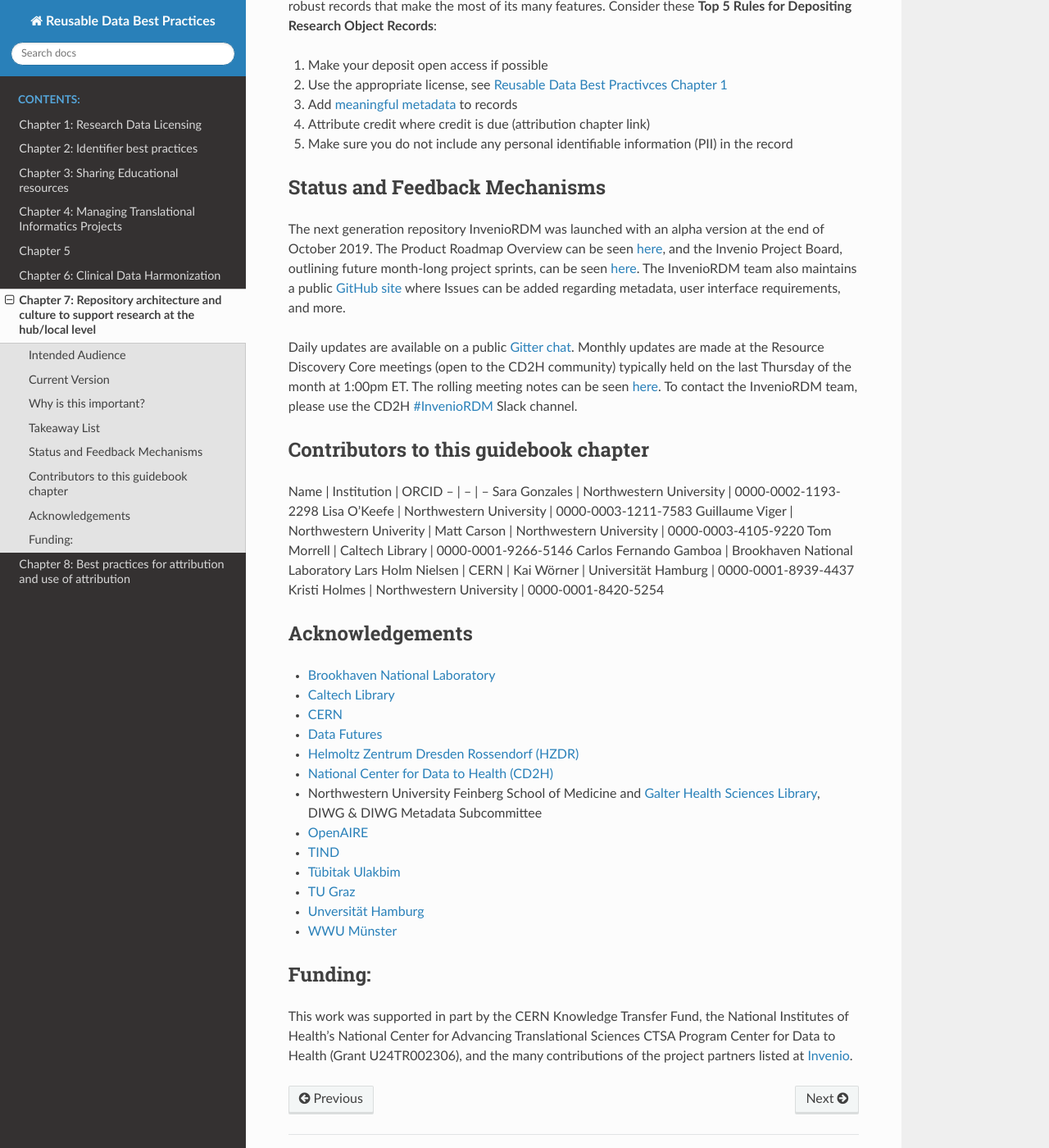
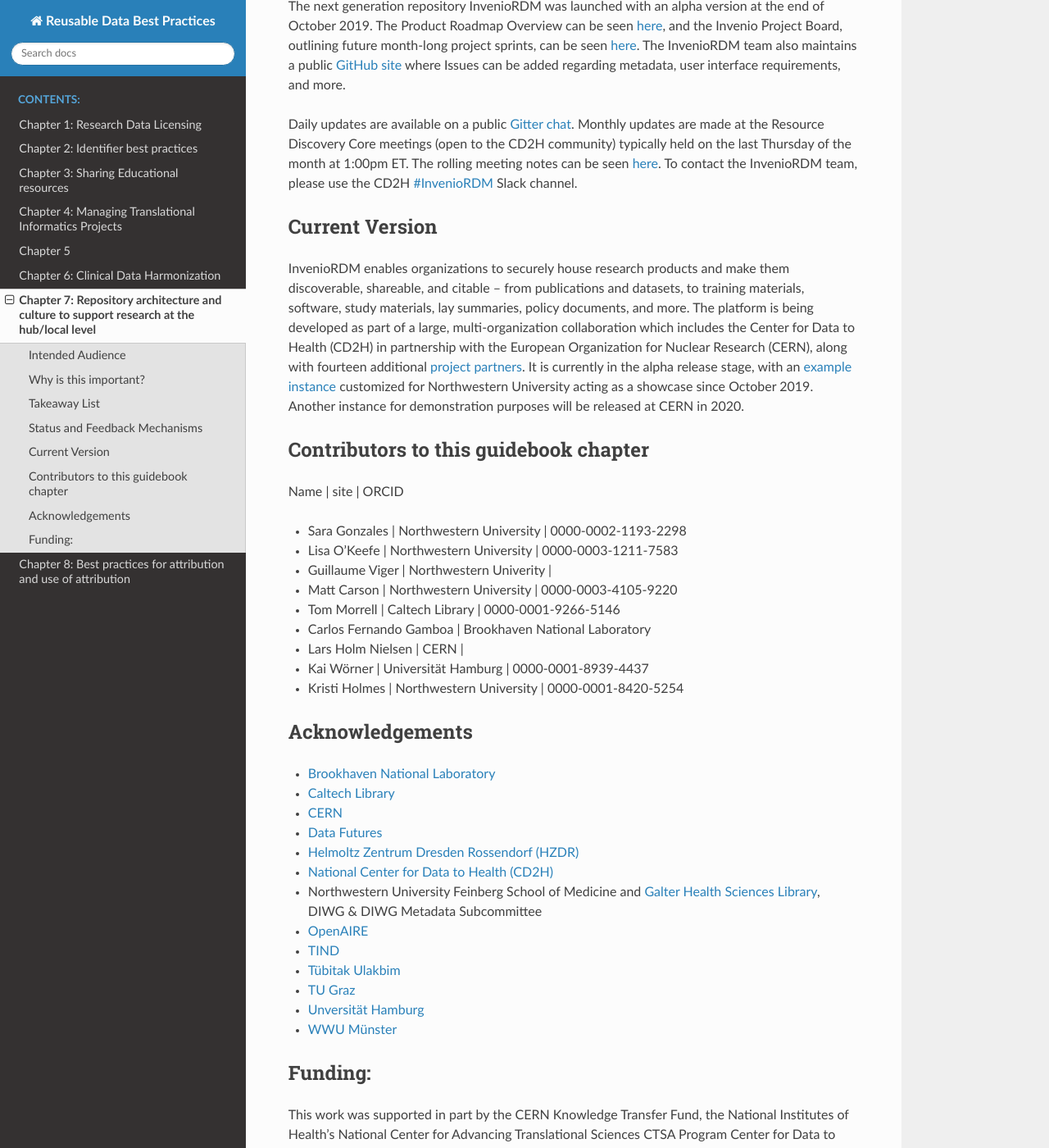
Before and after one commit to data2health/informatics-playbook, a Sphinx documentation site: the page built from docs/chapters/chapter_7.md, in a window 1280 px wide and 1400 px high, scrolled down 3401 px. Shown: the whole window at 82% size. Built offline with Sphinx 7.4.7 and the Read the Docs theme 2.0.0, drawn with Linux system fonts in a browser that asks for light colours; some of the changed text lies outside the part shown.

Commit message:
Update chapter_7.md
minor edits

```diff
--- a/docs/chapters/chapter_7.md
+++ b/docs/chapters/chapter_7.md
@@ -3,10 +3,6 @@
 ## Intended Audience
 
 This guidance is intended for academic  institutional repository stakeholders, such as:  (1) researchers with various goals: finding collaborators, seeking datasets for secondary analysis and teaching, sharing data for compliance with journal and funder mandates, having themselves and their team be recognized for the entirety of their research output (and make that output citable) (2) undergraduate and graduate students for learning and research (3) support staff who assist researchers in carrying out tasks and (4) departments, cores, institutions, and consortia who share, aggregate and report data. Next generation institutional repository architecture can meet the needs of all the aforementioned stakeholders and beyond, and an example can be seen in the development of InvenioRDM, a turnkey research data management repository.
-
-## Current Version
-
-InvenioRDM enables organizations to securely house research products and make them discoverable, shareable, and citable – from publications and datasets, to training materials, software, study materials, lay summaries, policy documents, and more. The platform is being developed as part of a large, multi-organization collaboration which includes the Center for Data to Health (CD2H) in partnership with the European Organization for Nuclear Research (CERN), along with fourteen additional [project partners](https://inveniosoftware.org/blog/2019-04-29-rdm/). It is currently in the alpha release stage, with an [example instance](https://vtfsmghslapps04.fsm.northwestern.edu/) customized for Northwestern University acting as a showcase since October 2019. Another instance for demonstration purposes will be released at CERN in 2020.
 
 ## Why is this important?
 
@@ -63,18 +59,24 @@ The next generation repository InvenioRDM was launched with an alpha version at
 
 Daily updates are available on a public [Gitter chat](https://gitter.im/inveniosoftware/InvenioRDM). Monthly updates are made at the Resource Discovery Core meetings (open to the CD2H community) typically held on the last Thursday of the month at 1:00pm ET. The rolling meeting notes can be seen [here](https://docs.google.com/document/d/1vVXuhtwmcOi3Ye9tCwgFaS8KxzX6BT3nqlh5YhuV9Nk/edit?usp=sharing). To contact the InvenioRDM team, please use the CD2H [#InvenioRDM](https://app.slack.com/client/T4SPTQGE7/CGH677GUT/user_profile/UGCFPEPQE) Slack channel.
 
+
+## Current Version
+
+InvenioRDM enables organizations to securely house research products and make them discoverable, shareable, and citable – from publications and datasets, to training materials, software, study materials, lay summaries, policy documents, and more. The platform is being developed as part of a large, multi-organization collaboration which includes the Center for Data to Health (CD2H) in partnership with the European Organization for Nuclear Research (CERN), along with fourteen additional [project partners](https://inveniosoftware.org/blog/2019-04-29-rdm/). It is currently in the alpha release stage, with an [example instance](https://vtfsmghslapps04.fsm.northwestern.edu/) customized for Northwestern University acting as a showcase since October 2019. Another instance for demonstration purposes will be released at CERN in 2020.
+
+
 ## Contributors to this guidebook chapter
-Name | Institution | ORCID
--- | -- | --
-Sara Gonzales | Northwestern University | 0000-0002-1193-2298
-Lisa O'Keefe | Northwestern University | 0000-0003-1211-7583
-Guillaume Viger | Northwestern Univerity |
-Matt Carson | Northwestern University | 0000-0003-4105-9220
-Tom Morrell | Caltech Library | 0000-0001-9266-5146
-Carlos Fernando Gamboa | Brookhaven National Laboratory
-Lars Holm Nielsen | CERN |
-Kai Wörner | Universität Hamburg | 0000-0001-8939-4437
-Kristi Holmes | Northwestern University | 0000-0001-8420-5254
+
+Name | site | ORCID
+* Sara Gonzales | Northwestern University | 0000-0002-1193-2298
+* Lisa O'Keefe | Northwestern University | 0000-0003-1211-7583
+* Guillaume Viger | Northwestern Univerity |
+* Matt Carson | Northwestern University | 0000-0003-4105-9220
+* Tom Morrell | Caltech Library | 0000-0001-9266-5146
+* Carlos Fernando Gamboa | Brookhaven National Laboratory
+* Lars Holm Nielsen | CERN |
+* Kai Wörner | Universität Hamburg | 0000-0001-8939-4437
+* Kristi Holmes | Northwestern University | 0000-0001-8420-5254
 
 ## Acknowledgements
 
@@ -94,4 +96,4 @@ Kristi Holmes | Northwestern University | 0000-0001-8420-5254
 
 ## Funding:
 
-This work was supported in part by the CERN Knowledge Transfer Fund, the National Institutes of Health’s National Center for Advancing Translational Sciences CTSA Program Center for Data to Health (Grant U24TR002306), and the many contributions of the project partners listed at [Invenio](https://inveniosoftware.org/products/rdm/).
+This work was supported in part by the CERN Knowledge Transfer Fund, the National Institutes of Health’s National Center for Advancing Translational Sciences CTSA Program Center for Data to Health (Grant U24TR002306), and through the many contributions of the project partners listed at the [InvenioRDM project website](https://inveniosoftware.org/products/rdm/).
```
